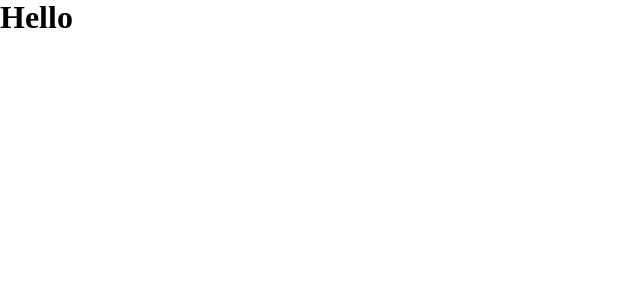
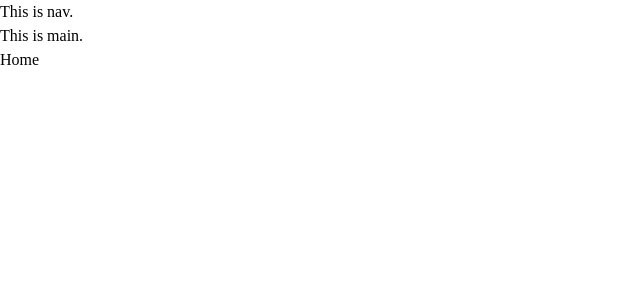
Before and after one commit to emretantu/rest-countries-react, a React (Vite) app: page / in a window 1280 px wide. Shown: the top 300 px of the page, without its empty margins (0-640 px from the left). Built offline with nearby package versions, Linux system fonts and the light colour scheme.

Commit message:
Implement basic routing

```diff
--- a/src/App.tsx
+++ /dev/null
@@ -1,10 +0,0 @@
-// import styles from './App.modules.scss'
-
-function App() {
-
-  return (
-    <h1>Hello</h1>
-  )
-}
-
-export default App
--- /dev/null
+++ b/src/layouts/RootLayout.tsx
@@ -0,0 +1,19 @@
+import { Outlet } from "react-router-dom"
+
+const RootLayout = () => {
+  return (
+    <>
+      <header>
+        <nav>
+          This is nav.
+        </nav>
+      </header>
+      <main>
+        This is main.
+        <Outlet />
+      </main>
+    </>
+  )
+}
+
+export default RootLayout
--- a/src/main.tsx
+++ b/src/main.tsx
@@ -1,10 +1,11 @@
 import { StrictMode } from 'react'
 import { createRoot } from 'react-dom/client'
 import './index.scss'
-import App from './App.tsx'
+import { RouterProvider } from 'react-router-dom'
+import { router } from "./routes.tsx";
 
 createRoot(document.getElementById('root')!).render(
   <StrictMode>
-    <App />
+    <RouterProvider router={router} />
   </StrictMode>
 )
--- /dev/null
+++ b/src/pages/Detail.tsx
@@ -0,0 +1,10 @@
+import { useParams } from "react-router-dom"
+
+const Detail = () => {
+  const { countryCode } = useParams();
+  return (
+    <div>Detail: {countryCode}</div>
+  )
+}
+
+export default Detail
--- /dev/null
+++ b/src/pages/Home.tsx
@@ -0,0 +1,7 @@
+const Home = () => {
+  return (
+    <div>Home</div>
+  )
+}
+
+export default Home
--- /dev/null
+++ b/src/routes.tsx
@@ -0,0 +1,38 @@
+import { createBrowserRouter } from "react-router-dom";
+import RootLayout from "./layouts/RootLayout";
+import Home from "./pages/Home";
+import Detail from "./pages/Detail";
+
+export const router = createBrowserRouter([
+  {
+    path: "/",
+    element: <RootLayout />,
+    children: [
+      {
+        index: true,
+        element: <Home />
+      },
+      {
+        path: "country/:countryCode",
+        element: <Detail />
+      }
+    ]
+  },
+  {
+    path: "*",
+    element: <div>404 Not Found</div>
+  }
+])
+
+/*
+country code: cca2
+name: name.common
+native: name.nativeName.
+population
+sub region
+capital
+top level domain
+currencies
+languages
+border countries
+*/
```
